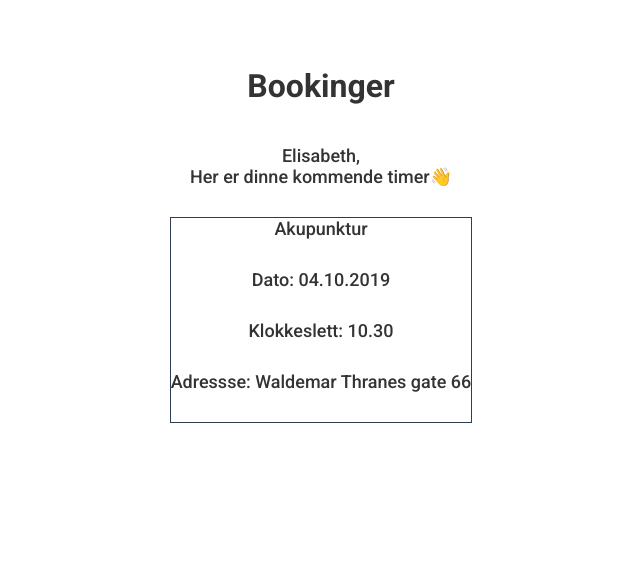
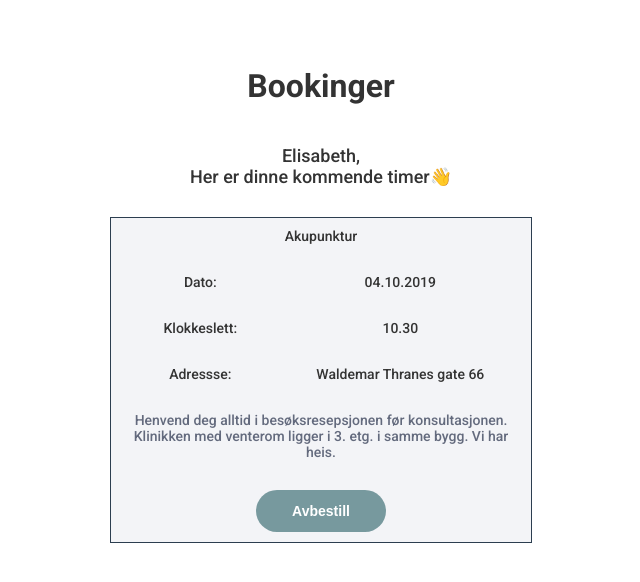
Before and after one commit to hansmaast/Studentklinikken-gruppe42, a Vue app: page /mybookings in a window 1280 px wide. Shown: the top 582 px of the page, without its empty margins (319-959 px from the left). Built offline with nearby package versions, Linux system fonts and the light colour scheme.

Commit message:
Strated on the booking reciept

```diff
--- a/src/views/MyBookings.vue
+++ b/src/views/MyBookings.vue
@@ -2,17 +2,19 @@
     <div class="mainContainer">
         <h1>Bookinger</h1>
         <p>{{this.user[0].name}}, <br> Her er dinne kommende timer👋</p>
-<!--        <div>-->
-<!--            <p>{{this.user[0].booking[0].treatment}}</p>-->
-<!--            <p>Dato: {{this.user[0].booking[0].date}}</p>-->
-<!--            <p>Klokkeslett: {{this.user[0].booking[0].time}}</p>-->
-<!--            <p>Adressse: {{this.user[0].booking[0].address}}</p>-->
-<!--        </div>-->
         <div class="bookingCard" v-for="b in this.user[0].booking">
-            <p>{{b.treatment}}</p>
-            <p>Dato: {{b.date}}</p>
-            <p>Klokkeslett: {{b.time}}</p>
-            <p>Adressse: {{b.address}}</p>
+            <p class="head">{{b.treatment}}</p>
+            <p class="date">Dato: </p>
+            <p class="dateText">{{b.date}}</p>
+            <p class="time">Klokkeslett:</p>
+            <p class="timeText">{{b.time}}</p>
+            <p class="address">Adressse: </p>
+            <p class="addressText">{{b.address}}</p>
+            <p class="info">
+                Henvend deg alltid i besøksresepsjonen før konsultasjonen. Klinikken med venterom ligger i
+                3. etg. i samme bygg. Vi har heis.
+            </p>
+            <st-medium-btn class="avbestill" label="Avbestill"/>
         </div>
     </div>
 </template>
@@ -20,11 +22,12 @@
 <script>
     // Tells the component what to export
     import userData from "../userData/userData";
-    import UserInfo from "../../src/components/Cards/UserInfo/UserInfo";
+    import StMediumBtn from "../components/Buttons/StMediumBtn";
+
     export default {
         name: 'Home',
         components: {
-            UserInfo
+            StMediumBtn
             // Always declare the component you want to render
         },
         data() {
@@ -50,6 +53,55 @@
 
     .bookingCard {
         border: 1px solid;
+        width: 85vw;
+        max-width: 400px;
+        display: grid;
+        grid-template-areas: "head head head" "a b b" "c d d" "e f f" "info info info" "foot foot foot";
+        background-color: rgba(28, 42, 105, 0.05);;
+        padding: 10px;
+    }
+
+    .bookingCard > p {
+        font-size: 14px;
+    }
+
+    .head {
+        grid-area: head;
+        width: 100%;
+    }
+
+    .date {
+        grid-area: a;
+    }
+
+    .dateText {
+        grid-area: b;
+    }
+
+    .time {
+        grid-area: c;
+    }
+
+    .timeText {
+        grid-area: d;
+    }
+
+    .address {
+        grid-area: e;
+    }
+
+    .addressText {
+        grid-area: f;
+    }
+
+    .info {
+        grid-area: info;
+        color: #636A7D;
+    }
+
+    .avbestill {
+        grid-area: foot;
+        margin: auto;
     }
 
     .calendar {
```
Also changed, not shown: src/views/About.vue (deleted, +0 -13 lines), src/views/Contact.vue (deleted, +0 -20 lines), src/views/_components/_Components.vue (deleted, +0 -21 lines), src/views/_components/_Forms.vue (deleted, +0 -22 lines).
